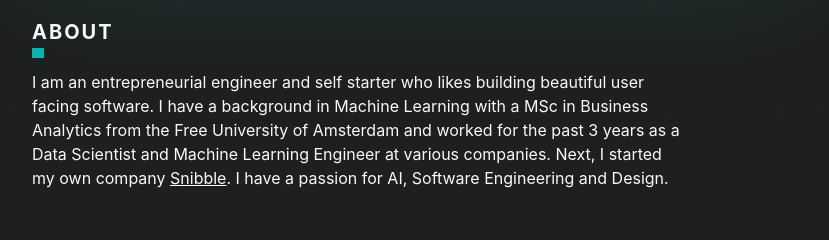
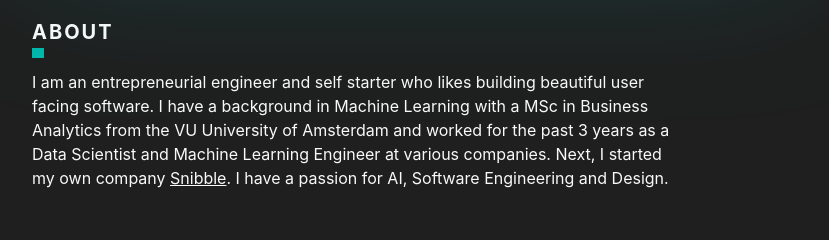
Before and after one commit to Yuvalpappie/portfolio-yuval, a Next.js app: page / in a window 1280 px wide. Shown: the part 357-597 px from the top of the page, without its empty margins (282-1111 px from the left). Built offline with nearby package versions, Linux system fonts and the light colour scheme.

Commit message:
text update

```diff
--- a/components/About.js
+++ b/components/About.js
@@ -12,7 +12,7 @@ function About() {
 
             <p className='mt-3'>
                 I am an entrepreneurial engineer and self starter who likes building beautiful user facing software.
-                I have a background in Machine Learning with a MSc in Business Analytics from the Free University of Amsterdam and worked for the past 3 years as a Data Scientist and Machine Learning Engineer at various companies.
+                I have a background in Machine Learning with a MSc in Business Analytics from the VU University of Amsterdam and worked for the past 3 years as a Data Scientist and Machine Learning Engineer at various companies.
                 Next, I started my own company {""}
                 <Link href='/projects/snibble'>
                     <a className='cursor-pointer underline'>
```
